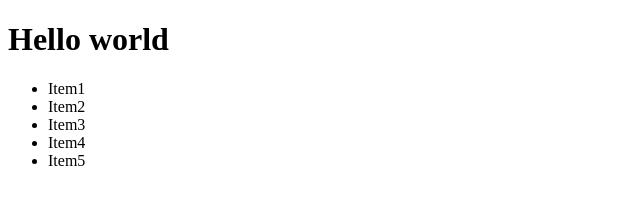
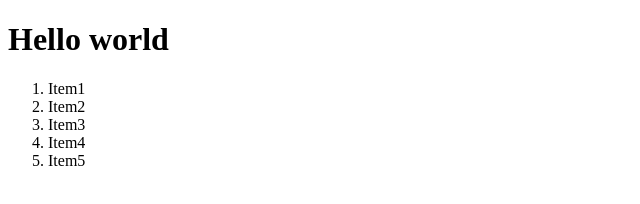
Before and after one commit to melnikartem03/git-learn, a plain HTML site: page index.html in a window 1280 px wide. Shown: the full height of the page, 0-640 px from the left. Drawn offline with Linux system fonts and the light colour scheme.

Commit message:
change ul

```diff
--- a/index.html
+++ b/index.html
@@ -8,12 +8,12 @@
 </head>
 <body>
     <h1>Hello world</h1>
-    <ul class="list-item">
+    <ol class="list-item">
         <li>Item1</li>
         <li>Item2</li>
         <li>Item3</li>
         <li>Item4</li>
         <li>Item5</li>
-    </ul>
+    </ol>
 </body>
 </html>
```
